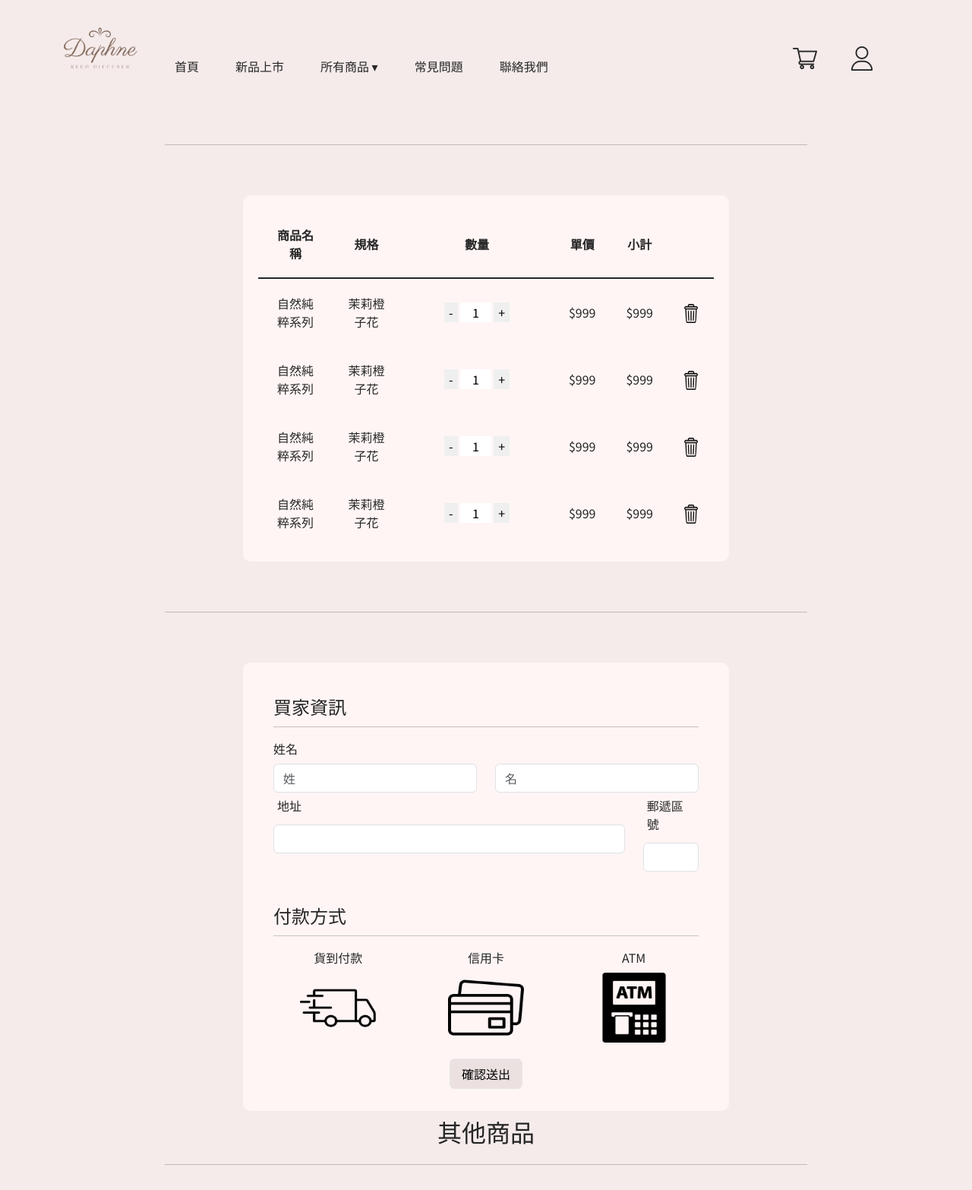
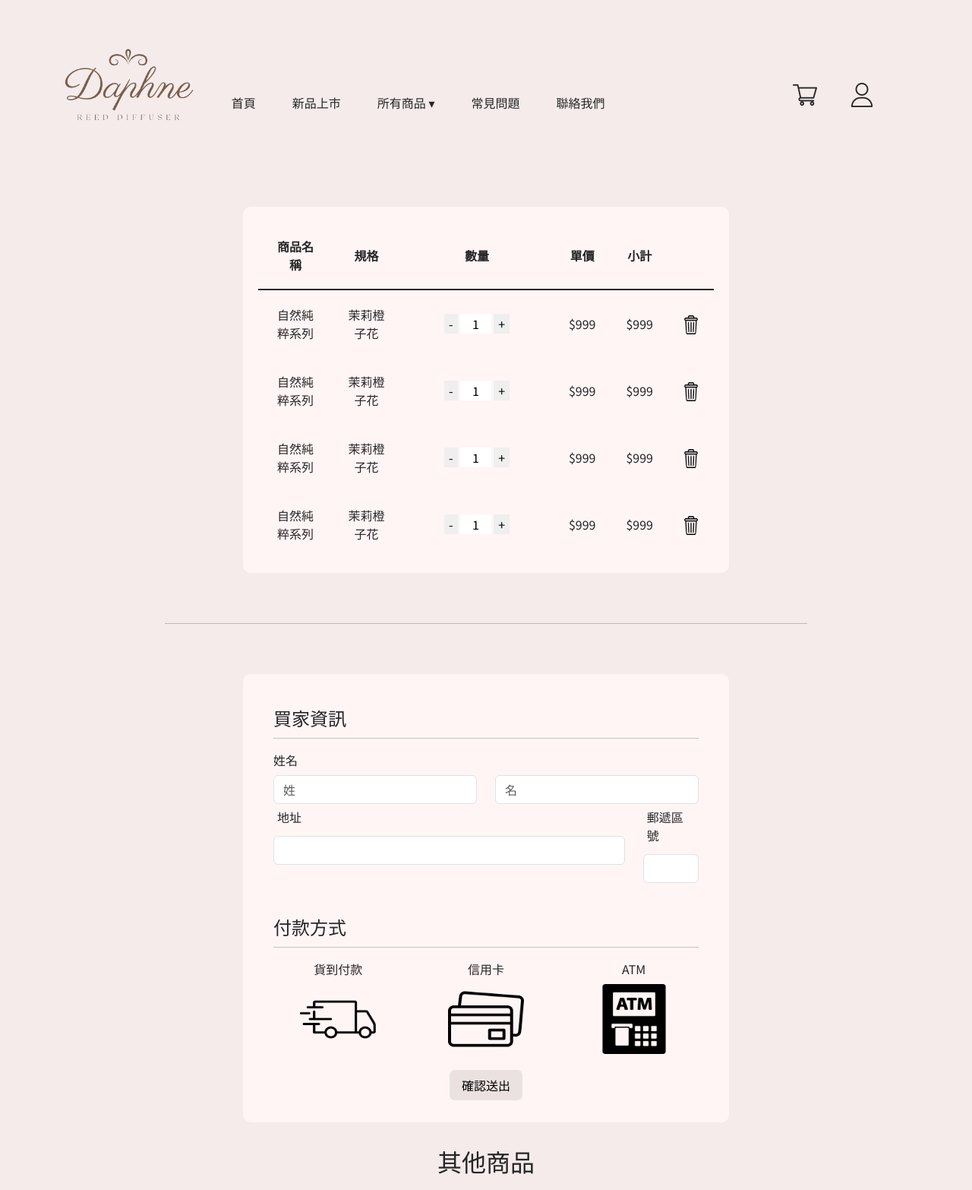
Before and after one commit to sean4689/e-commerce-website, a plain HTML site: page Pages/shopping-cart.html in a window 1280 px wide. Shown: the top 1566 px of the page at 76% size. Drawn offline with nearby package versions, Linux system fonts and the light colour scheme.

Commit message:
有人/body沒打點點點

```diff
--- a/Pages/shopping-cart.html
+++ b/Pages/shopping-cart.html
@@ -15,11 +15,11 @@
     <link href="https://fonts.googleapis.com/css2?family=EB+Garamond&family=Noto+Sans+TC:wght@300;400;500;600&display=swap" rel="stylesheet">
 </head>
 <body>
-    <nav class="navbar navbar-expand-lg sticky-md-top mb-5" style="background-color: #F5EBEB;">
+    <nav class="navbar navbar-expand-lg sticky-md-top my-5" style="background-color: #F5EBEB;">
         <div class="container">
           <a class="navbar-brand mx-auto" href="index.html">
             <div>
-              <img src="../assets/img/logo_nobg.ico" alt="Daphne" width="100%" height="100px">
+              <img src="../assets/img/logo_nobg.png" alt="Daphne" width="100%" height="100px">
             </div>
           </a>
           <button class="navbar-toggler" type="button" data-bs-toggle="collapse" data-bs-target="#navbarSupportedContent" aria-controls="navbarSupportedContent" aria-expanded="false" aria-label="Toggle navigation">
@@ -91,11 +91,6 @@
             </div>
           </div>
         </nav>
-        <div class="row">
-            <div class="mx-auto col-8">
-                <hr>
-            </div>
-        </div>
     <form action="">
       <fieldset>
         <div class="container text-center mx-auto w-50 " style="padding:20px ; background-color: #FFF5F5; margin: 50px; border-radius: 10px;">
@@ -212,7 +207,7 @@
             </div>
         </fieldset>
     </form>
-    <h2 class="text-center">其他商品</h2>
+    <h2 class="text-center my-4">其他商品</h2>
 
     <div class="row">
         <div class="mx-auto col-8">
```
Also changed, not shown: Pages/contact.html (+16 -3 lines), Pages/index.html (+1 -1 lines), Pages/itempage.html (+1 -2 lines).
